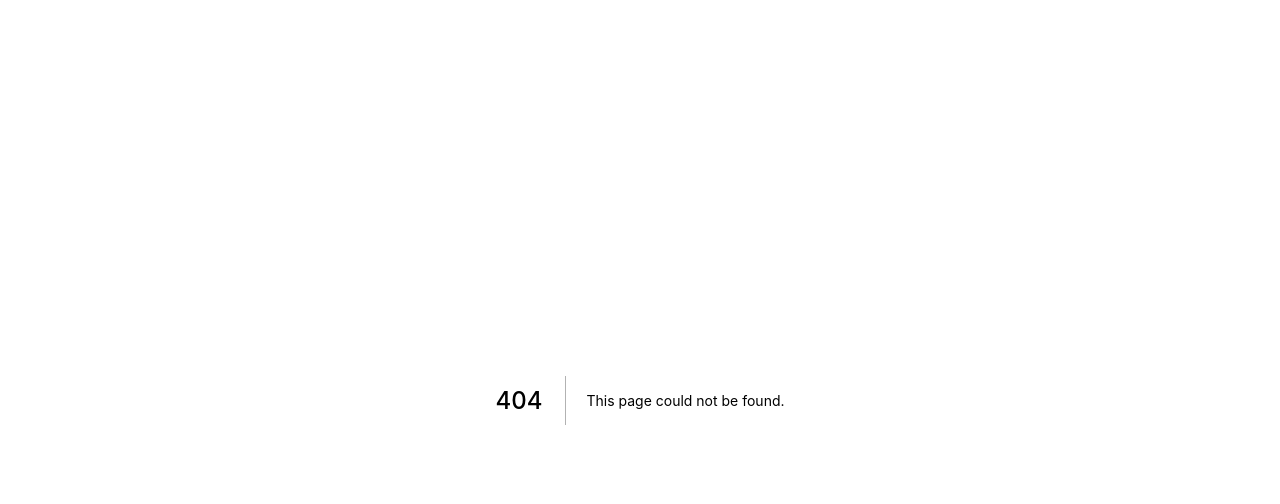
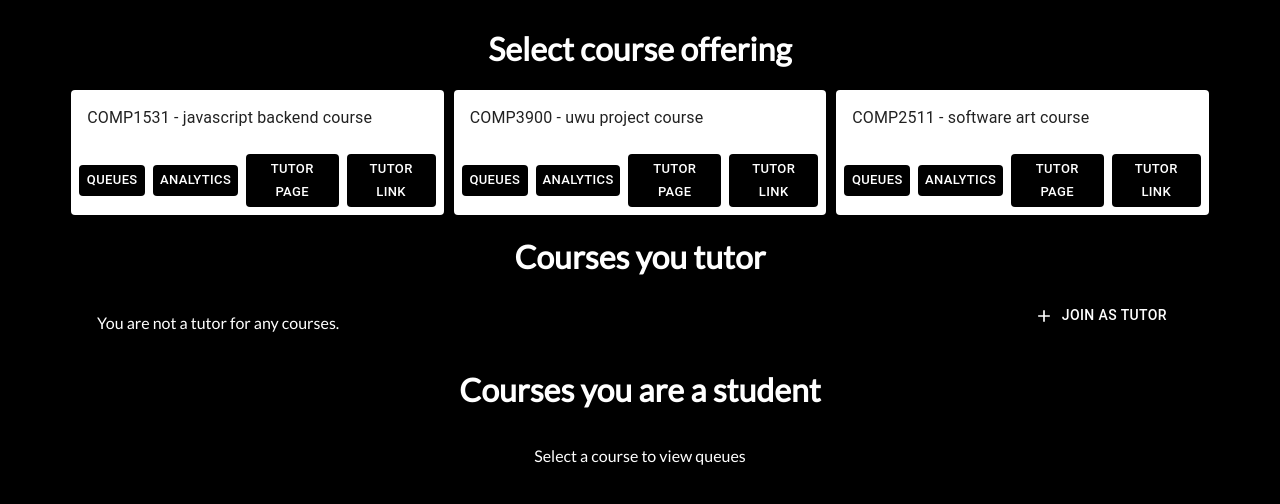
Before and after one commit to unsw-cse-comp3900-9900-23T2/capstone-project-3900h16bsyphon, a Next.js app in the folder frontend/: page /dashboard in a window 1280 px wide. Before the commit this address had no page. Shown: the top 504 px of the page. Built offline with nearby package versions, Linux system fonts and the light colour scheme.

Commit message:
add dashboard course cards

```diff
--- /dev/null
+++ b/frontend/components/CourseCard/CourseCard.module.css
@@ -0,0 +1,65 @@
+.heading {
+  font-family: 'Lato', sans-serif;
+  font-weight: 600;
+}
+
+.queueBtn {
+  background-color: var(--colour-main-green-200);
+  color: var(--colour-main-green-900);
+}
+
+.queueBtn:hover {
+  background-color: var(--colour-main-green-400);
+}
+
+.analyticsBtn {
+  background-color: var(--colour-main-blue-200);
+  color: var(--colour-main-blue-600);
+}
+
+.analyticsBtn:Hover {
+  background-color: var(--colour-main-blue-400);
+}
+
+.tutorPageBtn {
+  background-color: var(--colour-main-yellow-300);
+}
+
+.tutorPageBtn:hover {
+  background-color: var(--colour-main-yellow-500);
+}
+
+.tutorLinkBtn {
+  background-color: var(--colour-main-grey-200);
+  color: black;
+}
+
+.tutorLinkBtn:hover {
+  background-color: var(--colour-main-grey-400);
+}
+
+.container {
+  position: absolute;
+  top: 50%;
+  left: 50%;
+  transform: translate(-50%, -50%);
+  width: 25%;
+  background-color: whitesmoke;
+  box-shadow: 24px;
+  padding: 16px;
+  display: flex;
+  flex-direction: column;
+  gap: 10px;
+  padding: 40px;
+  font-family: 'Lato', sans-serif;
+}
+
+.button {
+  font-family: 'Lato', sans-serif;
+}
+
+.invite {
+  display: flex;
+  flex-direction: row;
+  gap: 60%;
+}
--- /dev/null
+++ b/frontend/components/CourseCard/index.tsx
@@ -0,0 +1,61 @@
+import Card from '@mui/material/Card';
+import CardActions from '@mui/material/CardActions';
+import CardContent from '@mui/material/CardContent';
+import Button from '@mui/material/Button';
+import Typography from '@mui/material/Typography';
+import styles from './CourseCard.module.css';
+import React, { useState } from 'react';
+import Box from '@mui/material/Box';
+import Modal from '@mui/material/Modal';
+import IconButton from '@mui/material/IconButton';
+import ContentCopyIcon from '@mui/icons-material/ContentCopy';
+
+// TODO: add more props in
+type CourseCardProps = {
+  title: string;
+  code: string;
+}
+
+const CourseCard = ({ title, code } : CourseCardProps) => {
+  const [open, setOpen] = useState(false);
+  const handleOpen = () => setOpen(true);
+  const handleClose = () => setOpen(false);
+  const copyToClipboard = (text: string) => navigator.clipboard.writeText(text);
+
+  return (
+    <Card>
+      <CardContent>
+        <Typography className={styles.heading}>
+          {title}
+        </Typography>
+      </CardContent>
+      <CardActions>
+        <Button size="small" variant="contained" disableElevation className={styles.queueBtn}>QUEUES</Button>
+        <Button size="small" variant="contained" disableElevation className={styles.analyticsBtn}>ANALYTICS</Button>
+        <Button size="small" variant="contained" disableElevation className={styles.tutorPageBtn}>TUTOR PAGE</Button>
+        <Button onClick={handleOpen} size="small" variant="contained" disableElevation className={styles.tutorLinkBtn}>TUTOR LINK</Button>
+        <Modal
+          open={open}
+          onClose={handleClose}
+          aria-labelledby="generate join invite modal"
+          aria-describedby="generate join invite modal"
+        >
+          <Box className={styles.container}>
+            <Typography id="title" variant="h6" component="h2">
+              Generate tutor invite link
+            </Typography>
+            <div className={styles.invite}>
+              <p>Invite: {code}</p>
+              <IconButton onClick={() => copyToClipboard('hi')} size="small" aria-label="copy to clipboard">
+                <ContentCopyIcon />
+              </IconButton>
+            </div>
+            <Button onClick={handleClose} size="small" variant="contained">Done</Button>
+          </Box>
+        </Modal>
+      </CardActions>
+    </Card>
+  );
+};
+
+export default CourseCard;
--- a/frontend/pages/Home.module.css
+++ b/frontend/pages/Home.module.css
@@ -44,7 +44,7 @@
 }
 
 .whatWeOffer {
-  color: var(--colour-main-blue-900);
+  color: var(--colour-main-navy-900);
   font-size: 36px;
   font-family: Lato;
   font-weight: 500;
--- /dev/null
+++ b/frontend/pages/dashboard/Dashboard.module.css
@@ -0,0 +1,26 @@
+.coursesTutor {
+  display: flex;
+  flex-direction: row;
+  gap: 60%;
+  justify-content: center;
+  flex: 1;
+  width: 100%;
+}
+
+.dashboard {
+  display: flex;
+  flex-direction: column;
+  justify-content: center;
+  align-items: center;
+  font-family: 'Lato', sans-serif;
+  width: 90%;
+  margin: 0 auto;
+}
+
+.cards {
+  display: grid;
+  /* TODO: clean up styles */
+  grid-template-columns: repeat(3, minmax(0, 1fr));
+  gap: 10px;
+  width: 100%;
+}
--- /dev/null
+++ b/frontend/pages/dashboard/index.tsx
@@ -0,0 +1,49 @@
+import { NextPage } from 'next/types';
+import Head from 'next/head';
+import styles from './Dashboard.module.css';
+import JoinTutorModal from '../../components/JoinTutorModal';
+import CourseCard from '../../components/CourseCard';
+
+const data = [
+  {
+    title: 'COMP1531 - javascript backend course',
+    code: 'uwu123',
+  },
+  {
+    title: 'COMP3900 - uwu project course',
+    code: 'uwu123',
+  },
+  {
+    title: 'COMP2511 - software art course',
+    code: 'uwu123',
+  }
+];
+
+const Dashboard: NextPage = () => {
+  return (
+    <div>
+      <Head>
+        <title>Syphon</title>
+        <meta name='description' content='A fountain of knowledge to syphon off for yourself 😎' />
+        <link rel='icon' href='/favicon.ico' />
+      </Head>
+      <div className={styles.dashboard}>
+        <h1>Select course offering</h1>
+        <div className={styles.cards}>
+          {data.map((d, index) => (
+            <CourseCard key={index} title={d.title} code={d.code}/>
+          ))}
+        </div>
+        <h1>Courses you tutor</h1>
+        <div className={styles.coursesTutor}>
+          <p>You are not a tutor for any courses.</p>
+          <JoinTutorModal />
+        </div>
+        <h1>Courses you are a student</h1>
+        <p>Select a course to view queues</p>
+      </div>
+    </div>
+  );
+};
+
+export default Dashboard;
--- a/frontend/pages/globals.css
+++ b/frontend/pages/globals.css
@@ -9,9 +9,18 @@ a {
 }
 
 :root {
-  --colour-main-blue-900: #091133;
+  --colour-main-navy-900: #091133;
+  --colour-main-blue-200: #BCD1F4;
+  --colour-main-blue-900: #30415C;
   --colour-main-blue-400:  #6F7CB2;
+  --colour-main-grey-200: #D3D3D3;
+  --colour-main-grey-400: #C7C7C7;
   --colour-main-grey-600: #5D6970;
+  --colour-main-green-200: #B6EDB8;
+  --colour-main-green-400: #9DE0A0;
+  --colour-main-green-900: #006644;
+  --colour-main-yellow-300: #F4BC4D;
+  --colour-main-yellow-500: #EDB549;
 }
 
 @media (prefers-color-scheme: light) {
```
Also changed, not shown: frontend/pages/admin/dashboard/AdminDashboard.module.css (deleted, +0 -15 lines), frontend/pages/admin/dashboard/index.tsx (deleted, +0 -27 lines), frontend/components/JoinTutorModal/JoinTutorModal.module.css (indentation only).
